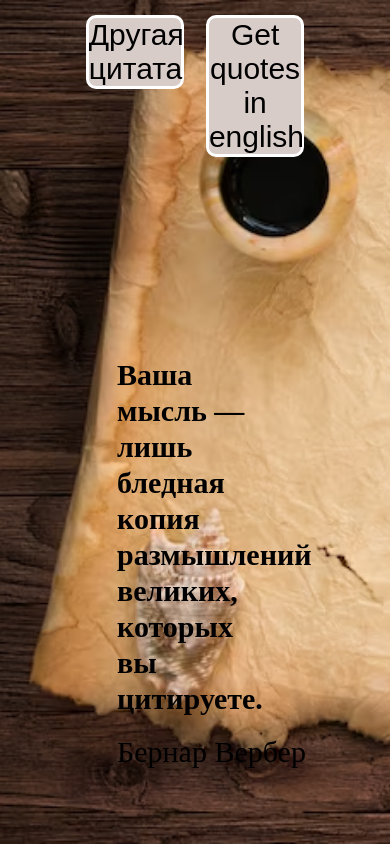
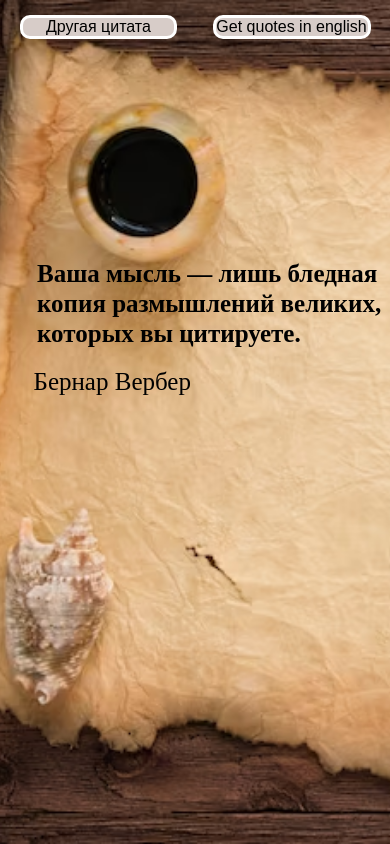
Before and after one commit to Rustam9724/random-jokes, a website built with webpack: page src/index.html in a window 390 px wide. Built offline with nearby package versions, Linux system fonts and the light colour scheme; a web font is replaced by a local one.

Commit message:
init: adaptive and responsive

```diff
--- a/src/index.ts
+++ b/src/index.ts
@@ -26,7 +26,7 @@ const getEnglishQuote = () => {
     setTimeout(async () => {
         const response = await fetch('https://type.fit/api/quotes');
         let result = await response.json();
-        quoteField.innerHTML = `"${result[Math.floor(Math.random() * (quotes.length))].text};`
+        quoteField.innerHTML = `"${result[Math.floor(Math.random() * (quotes.length))].text}"`
         authorField.innerHTML = result[Math.floor(Math.random() * (quotes.length))].author;
     }, 500)
     setTimeout(() => {
--- a/src/styles/style.scss
+++ b/src/styles/style.scss
@@ -85,48 +85,206 @@ html, body {
                 }
             }
 
+            @media (max-width: 710px) {
+                .btn {
+                    font-size: 2.5rem;
+                }
+            }
+
+            @media (max-width: 594px) {
+                .btn {
+                    font-size: 2rem;
+                }
+            }
+
+            @media (max-width: 478px) {
+                .btn {
+                    font-size: 1.8rem;
+                }
+            }
+
+            @media (max-width: 432px) {
+                .btn {
+                    font-size: 1.6rem;
+                }
+            }
+
+            @media (max-width: 385px) {
+                .btn {
+                    font-size: 1.5rem;
+                }
+            }
+
+            @media (max-width: 362px) {
+                .btn {
+                    font-size: 1.4rem;
+                }
+            }
+
+            @media (max-width: 339px) {
+                .btn {
+                    font-size: 1.3rem;
+                }
+            }
+
             .quote-button {
                 margin-bottom: 2rem;
             }
         }
 
+        @media (max-width: 1142px) {
+            .buttons {
+                width: 80%
+            }
+        }
+
+        @media (max-width: 999px) {
+            .buttons {
+                width: 90%
+            }
+        }
+
+        @media (max-width: 888px) {
+            .buttons {
+                width: 100%
+            }
+        }
+
         .quote {
             font-size: 3rem;
-            margin-bottom: 2rem;;
-            margin-left: 50%;
-            transform: translateX(-50%);
+            margin-bottom: 2rem;
             font-weight: 600;
             line-height: 120%;
             transition: all 0.5s ease-in;
             opacity: 1;
+            width: 52%;
+            margin-left: auto;
+            margin-right: auto;
+        }
 
-            // &.vsble {
-            //     animation: appearance 0.5s ease-in forwards;
-            // }
+        @media (max-width: 998px) {
+            .quote {
+                width: 60%;
+            }
+        }
 
-            // &.hdn {
-            //     animation: disappearance 0.5s ease-in;
-            // }
+        @media (max-width: 865px) {
+            .quote {
+                width: 70%;
+            }
+        }
 
+        @media (max-width: 658px) {
+            .quote {
+                width: 80%;
+                margin-left: 25%;
+            }
+        }
+
+        @media (max-width: 576px) {
+            .quote {
+                font-size: 2.5rem;
+            }
+        }
+
+        @media (max-width: 480px) {
+            .quote {
+                width: 90%;
+                margin-left: auto;
+            }
+        }
+
+        @media (max-width: 426px) {
+            .quote {
+                width: 100%;
+                margin-left: 5%;
+            }
+        }
+
+        @media (max-width: 384px) {
+            .quote {
+                font-size: 2.3rem;
+            }
+        }
+
+        @media (max-width: 353px) {
+            .quote {
+                font-size: 2.1rem;
+            }
+        }
+
+        @media (max-width: 322px) {
+            .quote {
+                font-size: 2rem;
+            }
         }
 
         .author {
             font-size: 3rem;
-            margin-left: 25%;
+            margin-left: 23.5%;
             font-family: serif;
             font-weight: 400;
             margin-bottom: 2rem;
-
-            // &.vsble {
-            //     animation: appearance 0.5s ease-in forwards;
-            // }
-
-            // &.hdn {
-            //     animation: disappearance 0.5s ease-in;
-            // }
         }
 
-        .language-button {
+        @media (max-width: 998px) {
+            .author {
+                margin-left: 19%
+            }
+        }
+
+        @media (max-width: 865px) {
+            .author {
+                margin-left: 14.5%
+            }
+        }
+
+        @media (max-width: 658px) {
+            .author {
+                margin-left: 23.5%
+            }
+        }
+
+        @media (max-width: 576px) {
+            .author {
+                font-size: 2.5rem;
+            }
+        }
+
+        @media (max-width: 480px) {
+            .author {
+                margin-left: 4%;
+            }
+        }
+
+        @media (max-width: 384px) {
+            .author {
+                font-size: 2.3rem;
+            }
+        }
+
+        @media (max-width: 353px) {
+            .author {
+                font-size: 2.1rem;
+            }
+        }
+
+        @media (max-width: 322px) {
+            .author {
+                font-size: 2.1rem;
+            }
+        }
+    }
+
+    @media (max-width: 799px) {
+        .container {
+            width: 90%;
         }
     }
 }
+
+@media (max-width: 480px) {
+    .wrapper {
+        background-position: 15%;
+    }
+}
```
